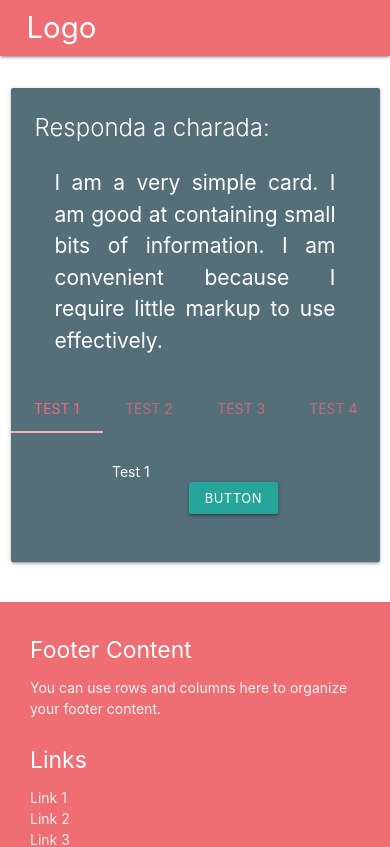
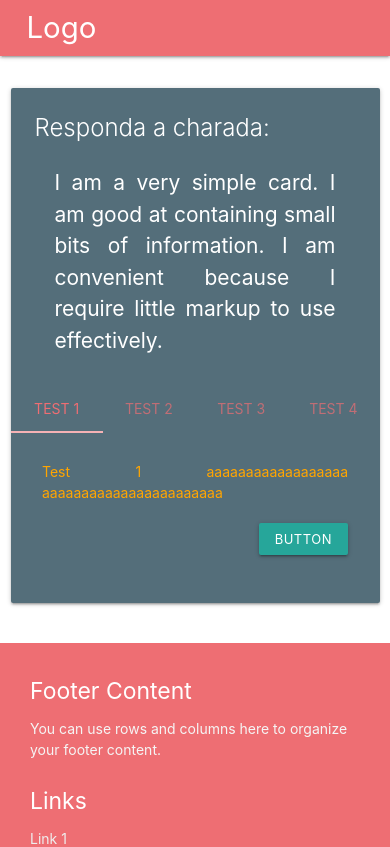
Before and after one commit to realrgt/riddles_game, an Angular app: page / in a window 390 px wide. Shown: the top 847 px of the page. Built offline with nearby package versions, Linux system fonts and the light colour scheme.

Commit message:
layout-optspace-fnsh

```diff
--- a/src/app/riddle/riddle.component.html
+++ b/src/app/riddle/riddle.component.html
@@ -19,15 +19,15 @@
           </div>
           <div class="col s12 options-space">
             <div class="row">
-              <div class="col s12 m9">
-                <div id="test1">Test 1</div>
+              <div id="tab-space" class="col s12 m9">
+                <div id="test1">Test 1 aaaaaaaaaaaaaaaaaa aaaaaaaaaaaaaaaaaaaaaaa</div>
                 <div id="test2">Test 2</div>
                 <div id="test3">Test 3</div>
                 <div id="test4">Test 4</div>
               </div>
               <div class="col s12 m3">
-                <div class="right">
-                  <a class="waves-effect waves-light btn-small">Button</a>
+                <div>
+                  <a class="waves-effect waves-light btn-small right">Button</a>
                 </div>
               </div>
             </div>
--- a/src/app/riddle/riddle.component.scss
+++ b/src/app/riddle/riddle.component.scss
@@ -12,4 +12,16 @@ main {
     color: white;
   }
 
+  // Media Queries
+  @media screen and (max-width: 600px) {
+    .options-space {
+      padding: 2rem 3rem;
+      text-align: justify;
+      color: orange;
+    }
+    #tab-space {
+      margin-bottom: 20px;
+    }
+  }
+
 }
--- a/src/app/riddle/riddle.component.ts
+++ b/src/app/riddle/riddle.component.ts
@@ -12,6 +12,8 @@ declare var M: any;
 export class RiddleComponent implements OnInit {
   riddles: Riddle[];
 
+  calculatedRiddles: Riddle;
+
   constructor(private riddleService: RiddleService) {}
 
   ngOnInit() {
@@ -20,7 +22,15 @@ export class RiddleComponent implements OnInit {
       .subscribe(riddles => (this.riddles = riddles));
 
     const elem = document.querySelector('.tabs');
-    const options = {};
+    const options = {
+      duration: 500,
+      // swipeable: true
+    };
     M.Tabs.init(elem, options);
   }
+
+  getCalcRiddles(rid: Riddle[]) {
+    rid = this.riddles;
+  }
+
 }
```
